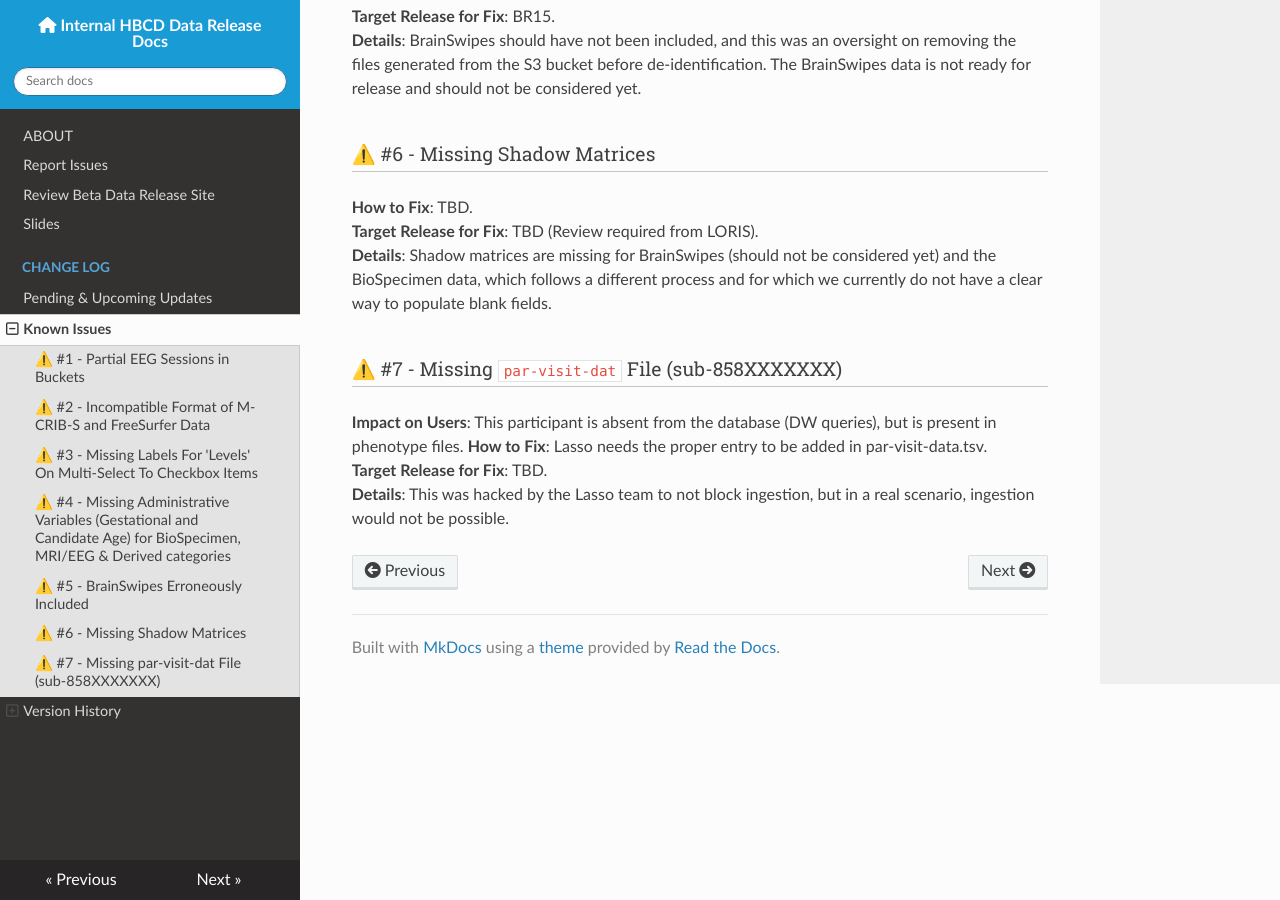
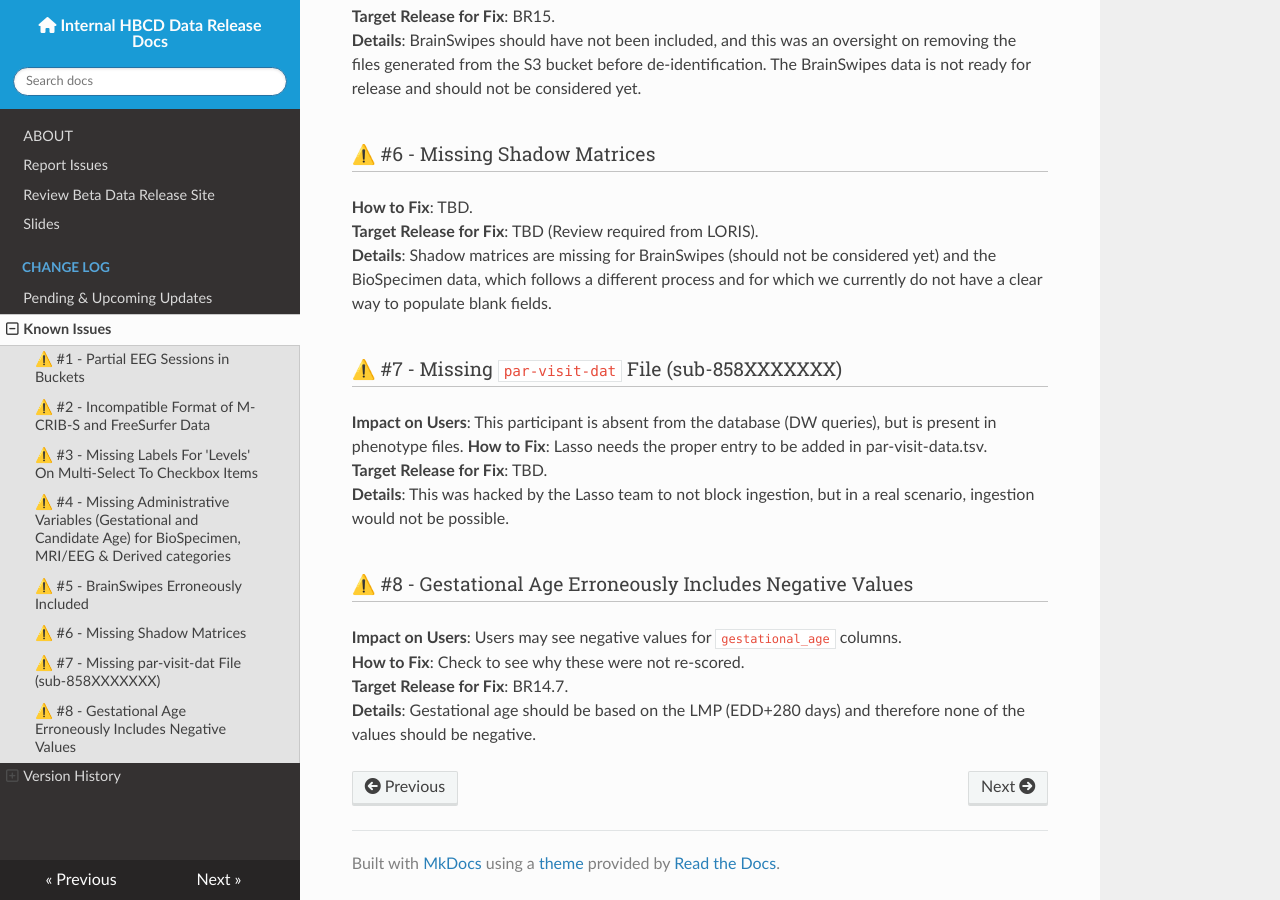
Before and after one commit to DCAN-Labs/hbcd-docs-internal, an MkDocs documentation site: the page built from docs/changelog/knownissues.md, in a window 1280 px wide and 900 px high, scrolled down 1391 px. Built offline with MkDocs 1.6.1, drawn with Linux system fonts in a browser that asks for light colours; nearby versions of some CDN libraries.

Commit message:
add known issue

```diff
--- a/docs/changelog/knownissues.md
+++ b/docs/changelog/knownissues.md
@@ -35,3 +35,9 @@
 **How to Fix**: Lasso needs the proper entry to be added in par-visit-data.tsv.
 **Target Release for Fix**: TBD.
 **Details**: This was hacked by the Lasso team to not block ingestion, but in a real scenario, ingestion would not be possible.
+
+### ⚠️ #8 - Gestational Age Erroneously Includes Negative Values
+**Impact on Users**: Users may see negative values for `gestational_age` columns.
+**How to Fix**: Check to see why these were not re-scored.
+**Target Release for Fix**: BR14.7.
+**Details**: Gestational age should be based on the LMP (EDD+280 days) and therefore none of the values should be negative.
```
